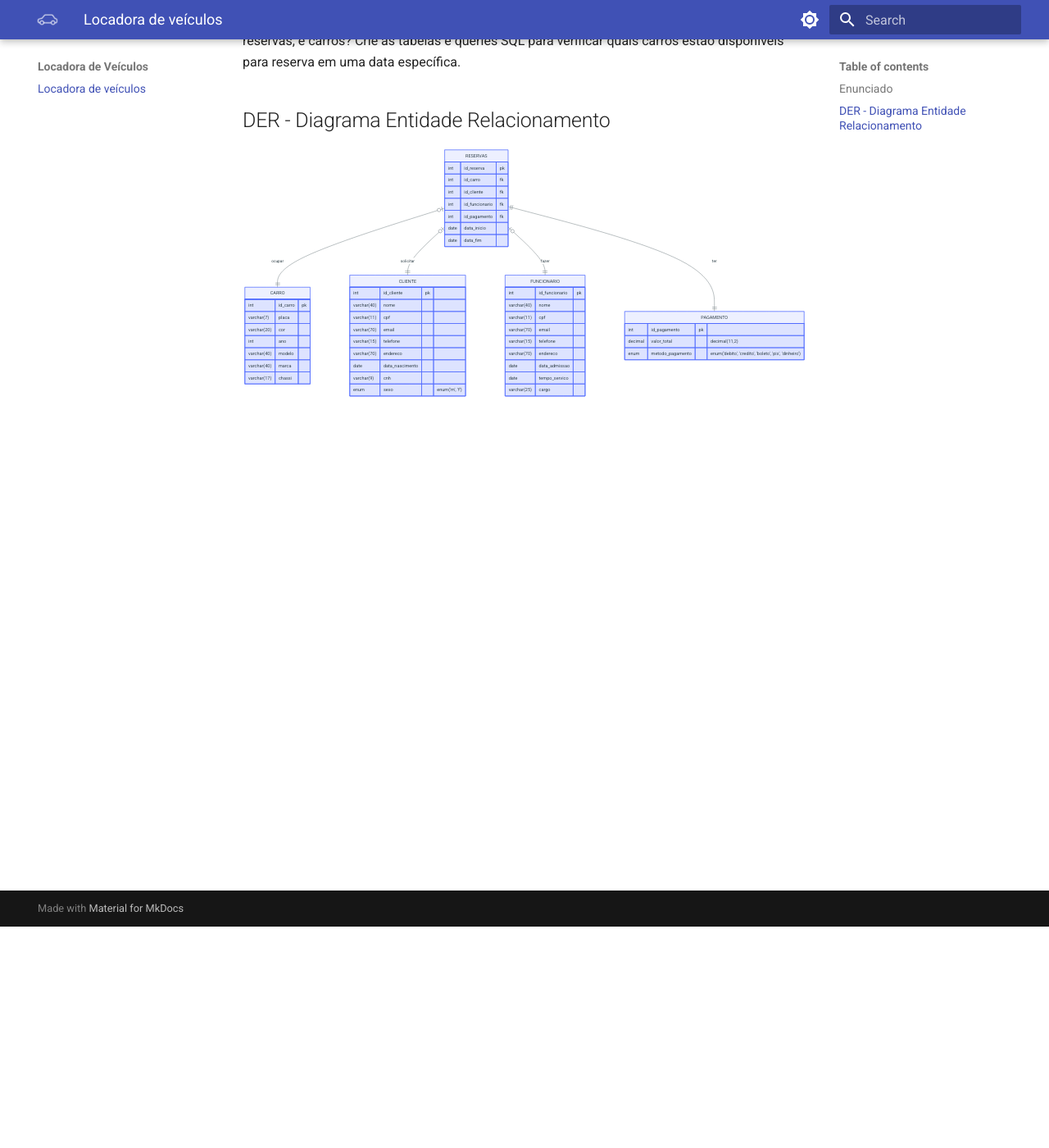
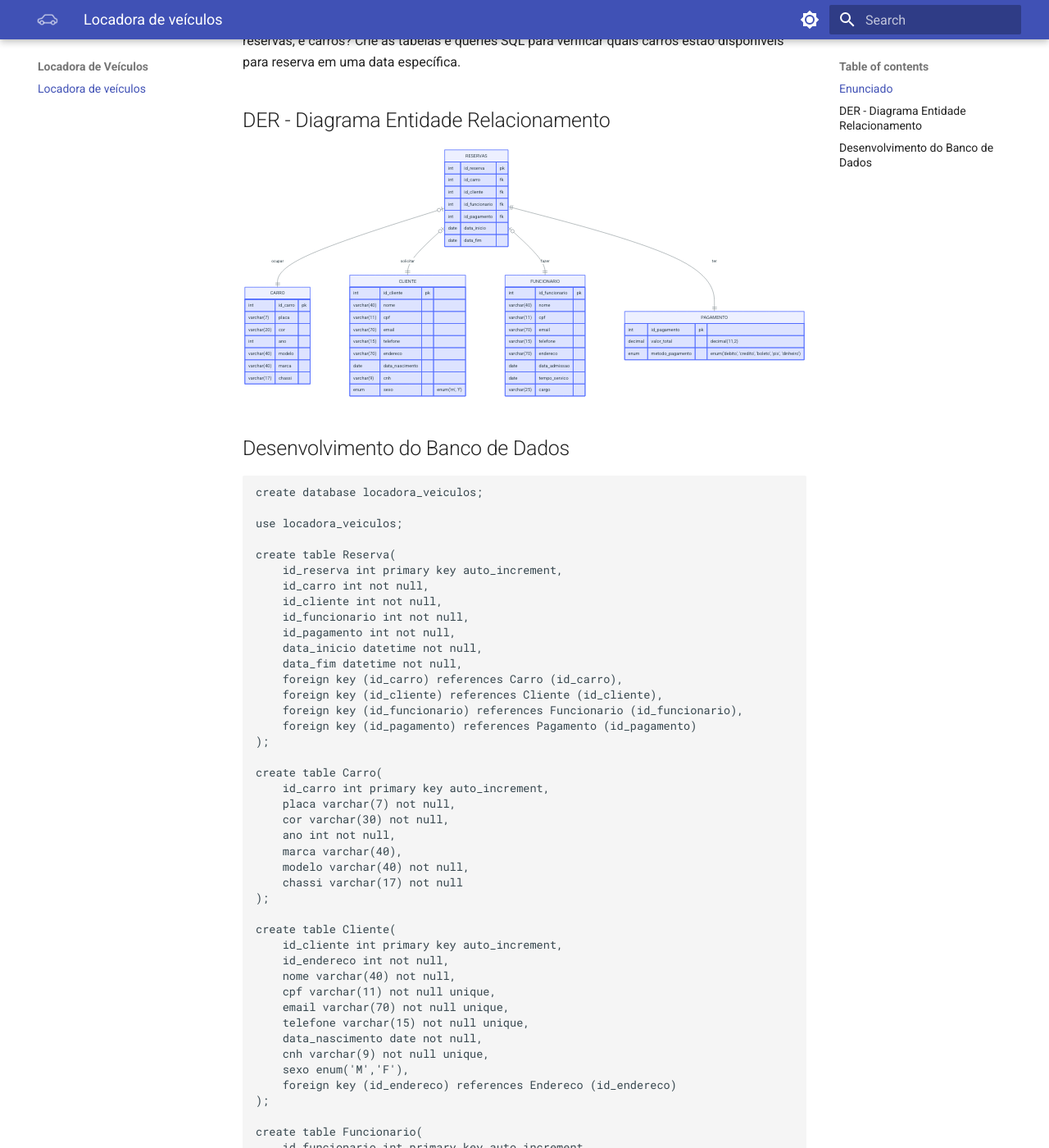
Before and after one commit to 4ntho0ny/documentacao_trabalho_banco_de_dados, an MkDocs documentation site: the page built from docs/index.md, in a window 1280 px wide and 1400 px high, scrolled down 270 px. Shown: the whole window at 82% size. Built offline with MkDocs 1.6.1 and Material for MkDocs 9.7.7, drawn with Linux system fonts in a browser that asks for light colours; some of the changed text lies outside the part shown.

Commit message:
Adicionar sql

````diff
--- a/docs/index.md
+++ b/docs/index.md
@@ -68,3 +68,78 @@ r |o--|| cl : solicitar
 r |o--|| f : fazer
 r ||--|| p : ter
 ```
+
+## Desenvolvimento do Banco de Dados
+
+```
+create database locadora_veiculos;
+
+use locadora_veiculos;
+
+create table Reserva(
+    id_reserva int primary key auto_increment,
+    id_carro int not null,
+    id_cliente int not null,
+    id_funcionario int not null,
+    id_pagamento int not null,
+    data_inicio datetime not null,
+    data_fim datetime not null,
+    foreign key (id_carro) references Carro (id_carro),
+    foreign key (id_cliente) references Cliente (id_cliente),
+    foreign key (id_funcionario) references Funcionario (id_funcionario),
+    foreign key (id_pagamento) references Pagamento (id_pagamento)
+);
+
+create table Carro(
+    id_carro int primary key auto_increment,
+    placa varchar(7) not null,
+    cor varchar(30) not null,
+    ano int not null,
+    marca varchar(40),
+    modelo varchar(40) not null,
+    chassi varchar(17) not null
+);
+
+create table Cliente(
+    id_cliente int primary key auto_increment,
+    id_endereco int not null,
+    nome varchar(40) not null,
+    cpf varchar(11) not null unique,
+    email varchar(70) not null unique,
+    telefone varchar(15) not null unique,
+    data_nascimento date not null,
+    cnh varchar(9) not null unique,
+    sexo enum('M','F'),
+    foreign key (id_endereco) references Endereco (id_endereco)
+);
+
+create table Funcionario(
+    id_funcionario int primary key auto_increment,
+    id_endereco int not null,
+    nome varchar(40) not null,
+    cpf varchar(11) not null unique,
+    email varchar(70) not null unique,
+    telefone varchar(15) not null unique,
+    data_admissao date not null,
+    tempo_servico date not null,
+    cargo varchar(30) not null,
+    foreign key (id_endereco) references Endereco (id_endereco)
+);
+
+create table Pagamento(
+    id_pagamento int primary key auto_increment,
+    valor_total decimal(11,2) not null,
+    metodo_pagamento enum('debito', 'credito', 'boleto', 'pix', 'dinheiro')
+);
+
+create table Endereco (
+    id_endereco int primary key auto_increment,
+    rua varchar(50) not null,
+    numero int not null,
+    bairro varchar(50) not null,
+    cep varchar(8) not null,
+    complemento varchar(60) not null,
+    cidade varchar(60) not null,
+    estado varchar(60) not null
+);
+```
````
